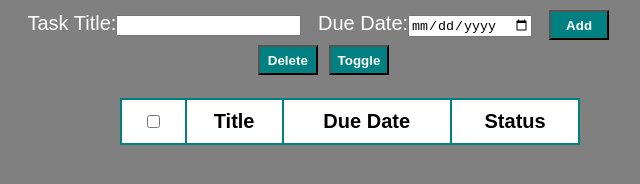
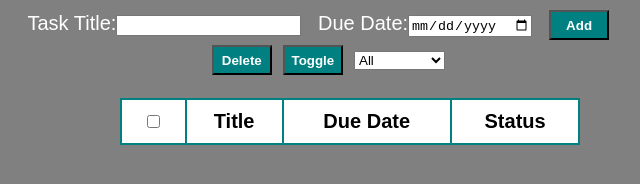
Before and after one commit to harmeet-saluja/jscasestudy, a plain HTML site: page task list/index.html in a window 1280 px wide. Shown: the whole page, without its empty margins (290-930 px from the left). Drawn offline with Linux system fonts and the light colour scheme.

Commit message:
filter added

```diff
--- a/task list/css/style.css
+++ b/task list/css/style.css
@@ -19,7 +19,7 @@ body{
 }
 
 .container.task-operation{
-    width: 20%;
+    width: 30%;
     margin: 0 auto;
 }
 
--- a/task list/index.html
+++ b/task list/index.html
@@ -16,7 +16,12 @@
         </div>
 
         <div class="container task-operation">
-            <button id='delete' onclick="view.delete();">Delete</button>&nbsp; <button id='toggle' onclick="view.toggle();">Toggle</button>
+            <button id='delete' onclick="view.delete();">Delete</button>&nbsp; <button id='toggle' onclick="view.toggle();">Toggle</button>&nbsp;
+            <select id="selectTasks" onchange="view.filter();">
+             <option value="1" selected>All</option>
+             <option value="2">In Progress</option>
+             <option value="3">Completed</option>
+            </select>
         </div>
 
         <br />
--- a/task list/js/script.js
+++ b/task list/js/script.js
@@ -66,7 +66,7 @@
          }
          taskOperation.prototype.addTask(title, date);
          taskOperation.prototype.display();
-         view.displayTasks();
+         view.displayTasks(taskOperation.prototype.tasks);
      },
 
      delete: function () {
@@ -77,7 +77,7 @@
                  taskOperation.prototype.delete(position);
              }
          }
-         view.displayTasks();
+         view.displayTasks(taskOperation.prototype.tasks);
      },
 
      deleteAll: function () {
@@ -113,17 +113,18 @@
              }
          }
 
-         view.displayTasks();
+         view.displayTasks(taskOperation.prototype.tasks);
      }
  };
 
  var view = {
-     displayTasks: function () {
+     displayTasks: function (tasks) {
          let display = document.querySelector('[id=table]');
          let table = this.createTable();
          display.innerHTML = '';
          display.appendChild(table);
-         let tasks = taskOperation.prototype.tasks;
+         //         let tasks = taskOperation.prototype.tasks;
+         console.log(tasks);
          tasks.forEach(function (task) {
              let tableTr = document.createElement('tr');
              tableTr.setAttribute('id', tasks.indexOf(task));
@@ -208,7 +209,30 @@
          }
          return message;
 
+     },
+
+     filter: function () {
+         let selectedValue = document.getElementById('selectTasks').value;
+         if (selectedValue === "1") {
+             view.displayTasks(taskOperation.prototype.tasks);
+         }
+         if (selectedValue === "2") {
+             var tasks = taskOperation.prototype.tasks.filter(checkTasksInProgress);
+             view.displayTasks(tasks);
+         }
+         if (selectedValue === "3") {
+             var tasks = taskOperation.prototype.tasks.filter(checkTasksCompleted);
+             view.displayTasks(tasks);
+         }
+
+         function checkTasksCompleted(task) {
+             return task.status == true;
+         }
+
+         function checkTasksInProgress(task) {
+             return task.status == false;
+         }
      }
  }
 
- view.displayTasks();
+ view.displayTasks(taskOperation.prototype.tasks);
```
